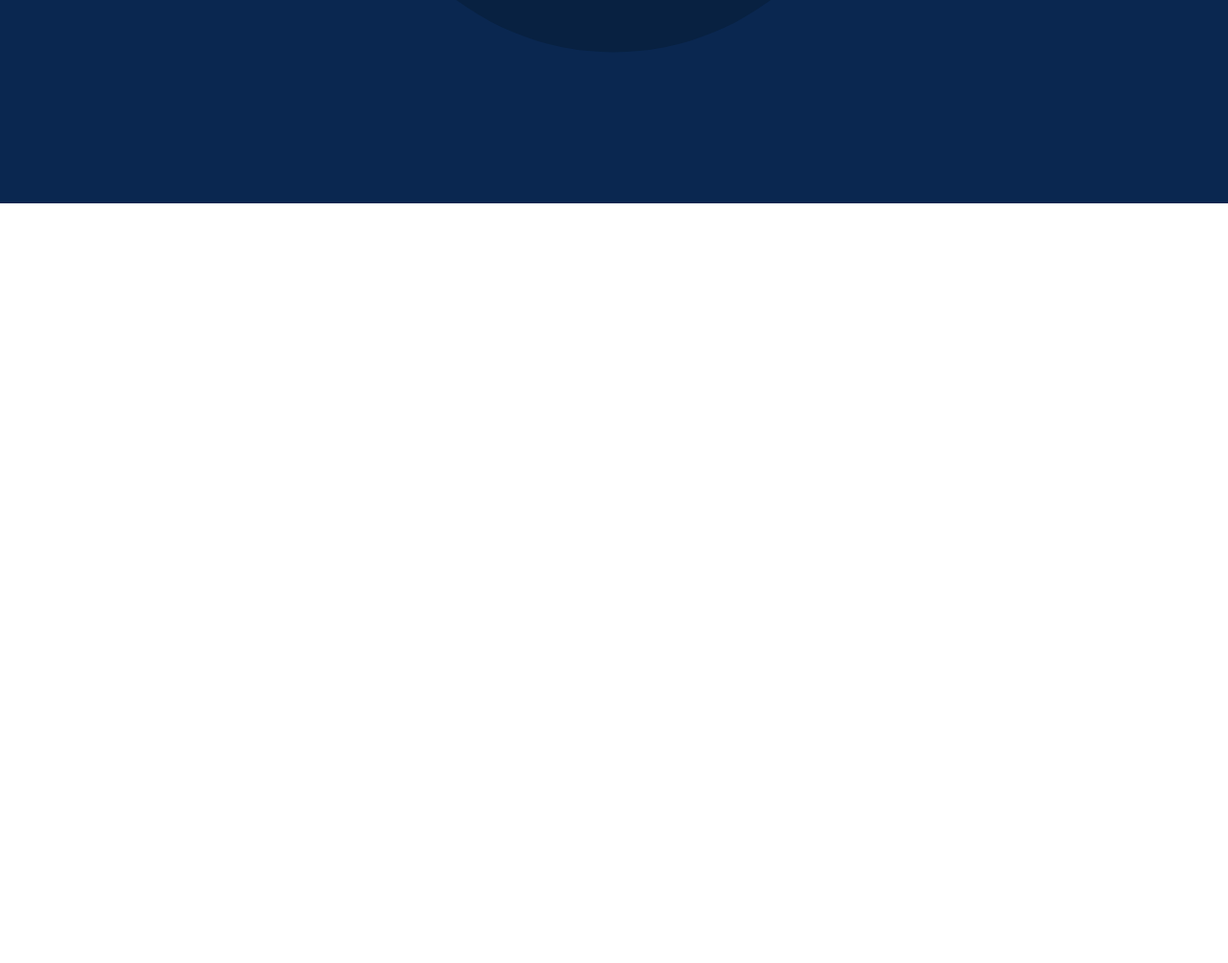
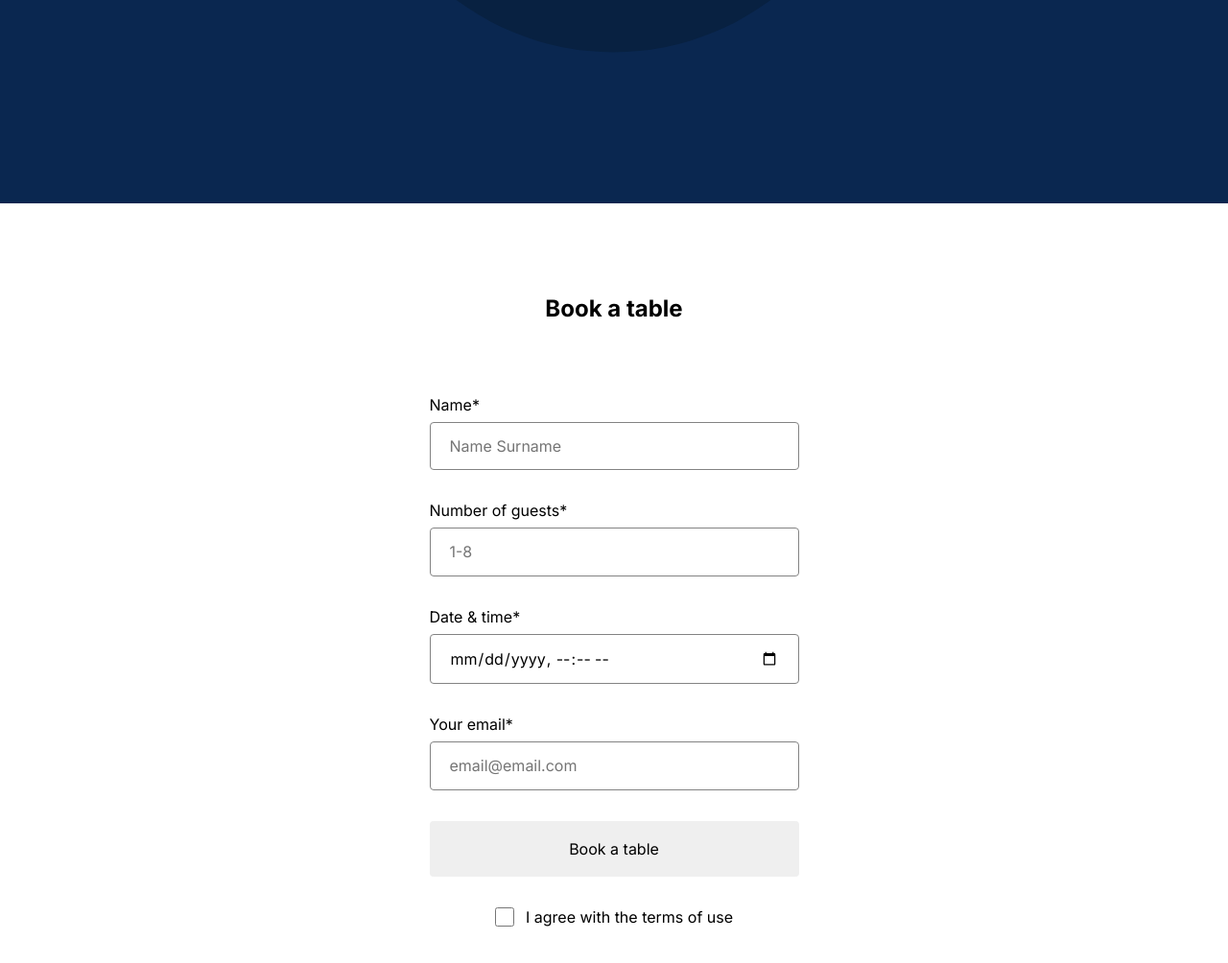
Before and after one commit to ammaldonado/se_project_coffeeshop, a plain HTML site: page index.html in a window 1280 px wide. Shown: the part 1392-2396 px from the top of the page at 96% size. Before the commit the page ends 1604 px from the top, so only its background shows below. Drawn offline with Linux system fonts and the light colour scheme.

Commit message:
new update for my  project

```diff
--- a/index.html
+++ b/index.html
@@ -98,7 +98,61 @@
             </li>
           </ul>
         </section>
-        <section id="Book-a-table" class="reservation"></section>
+        <section id="Book-a-table" class="reservation">
+          <h2 class="reservation__title">Book a table</h2>
+          <form class="reservation__form form"></form>
+          <fieldset class="form__fieldset">
+            <label for="name-input" class="form__label">
+              Name*
+              <input
+                id="name-input"
+                type="text"
+                placeholder="Name Surname"
+                class="form__input"
+                required
+              />
+            </label>
+            <label for="number-input" class="form__label">
+              Number of guests*
+              <input
+                id="number-input"
+                type="number"
+                min="1"
+                max="8"
+                placeholder="1-8"
+                class="form__input"
+                required
+              />
+            </label>
+            <label for="date-time-input" class="form__label">
+              Date & time*
+              <input
+                id="date-time-input"
+                type="datetime-local"
+                class="form__input"
+                required
+              />
+            </label>
+            <label for="email-input" class="form__label">
+              Your email*
+              <input
+                id="email-input"
+                type="email"
+                placeholder="email@email.com"
+                class="form__input"
+                required
+              />
+            </label>
+            <button class="form__button">Book a table</button>
+          </fieldset>
+          <label
+            for="checkbox-input"
+            class="form__label form__label_type_checkbox"
+          >
+            <input id="checkbox-input" type="checkbox" class="form__checkbox" />
+            I agree with the terms of use
+          </label>
+        </section>
         <section id="Menu" class="menu"></section>
         <section id="Contacts" class="about"></section>
       </main>
--- a/pages/index.css
+++ b/pages/index.css
@@ -149,3 +149,53 @@
   line-height: 30px;
   margin: 24px 0 0;
 }
+
+.reservation {
+  padding: 100px 0 120px;
+}
+
+.reservation__title {
+  margin: 0 0 80px;
+  text-align: center;
+}
+
+.reservation__form {
+  margin: 0 auto;
+}
+
+.form__input {
+  display: block;
+  width: 100%;
+  padding: 15px 20px;
+  box-sizing: border-box;
+  margin: 8px 0 32px;
+  border: 1px solid #838383;
+  border-radius: 4px;
+}
+
+.form__fieldset {
+  margin: 0 auto;
+  padding: 0;
+  border: none;
+  max-width: 385px;
+}
+
+.form__button {
+  border: none;
+  padding: 20px 0;
+  border-radius: 4px;
+  margin-bottom: 32px;
+  width: 100%;
+}
+
+.form__checkbox {
+  border-radius: 2px;
+  width: 20px;
+  height: 20px;
+}
+
+.form__label_type_checkbox {
+  display: flex;
+  gap: 12px;
+  justify-content: center;
+}
```
